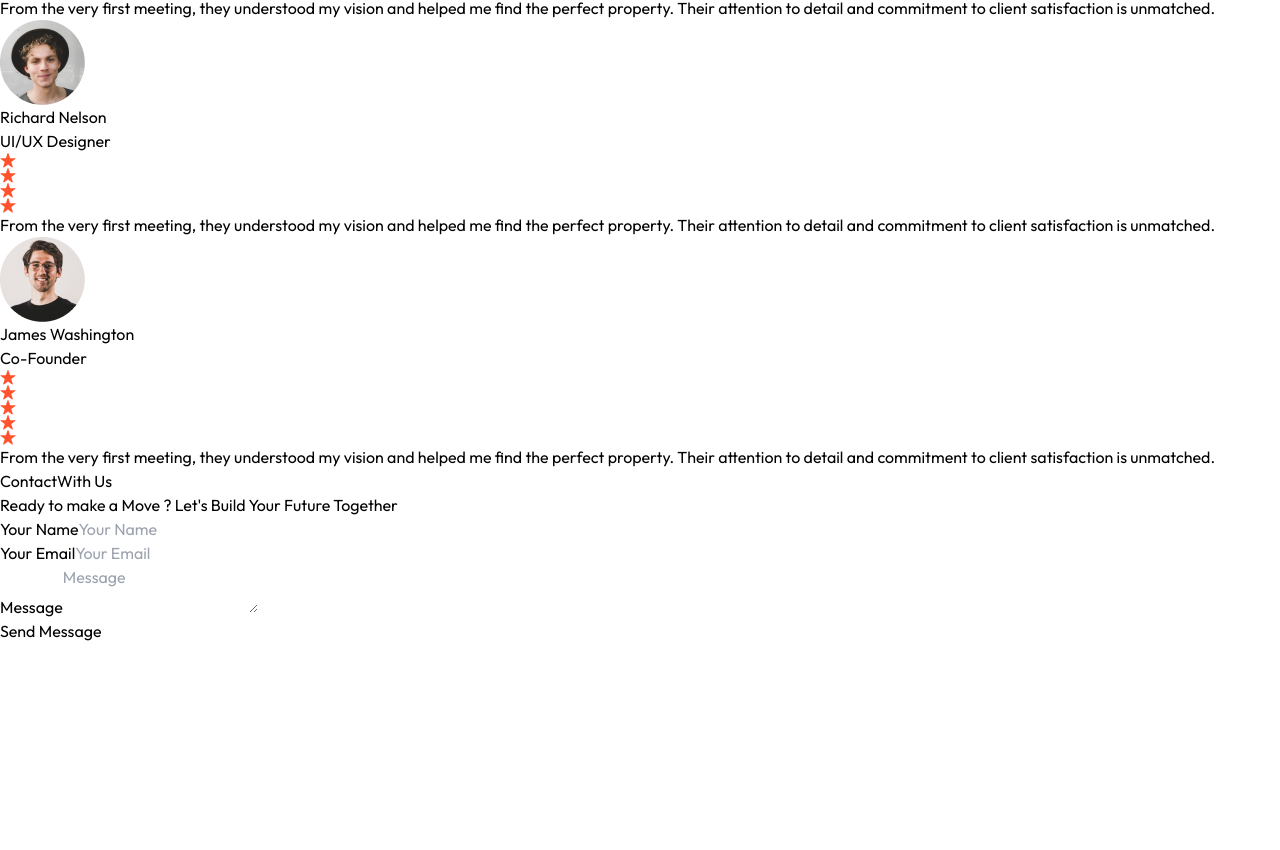
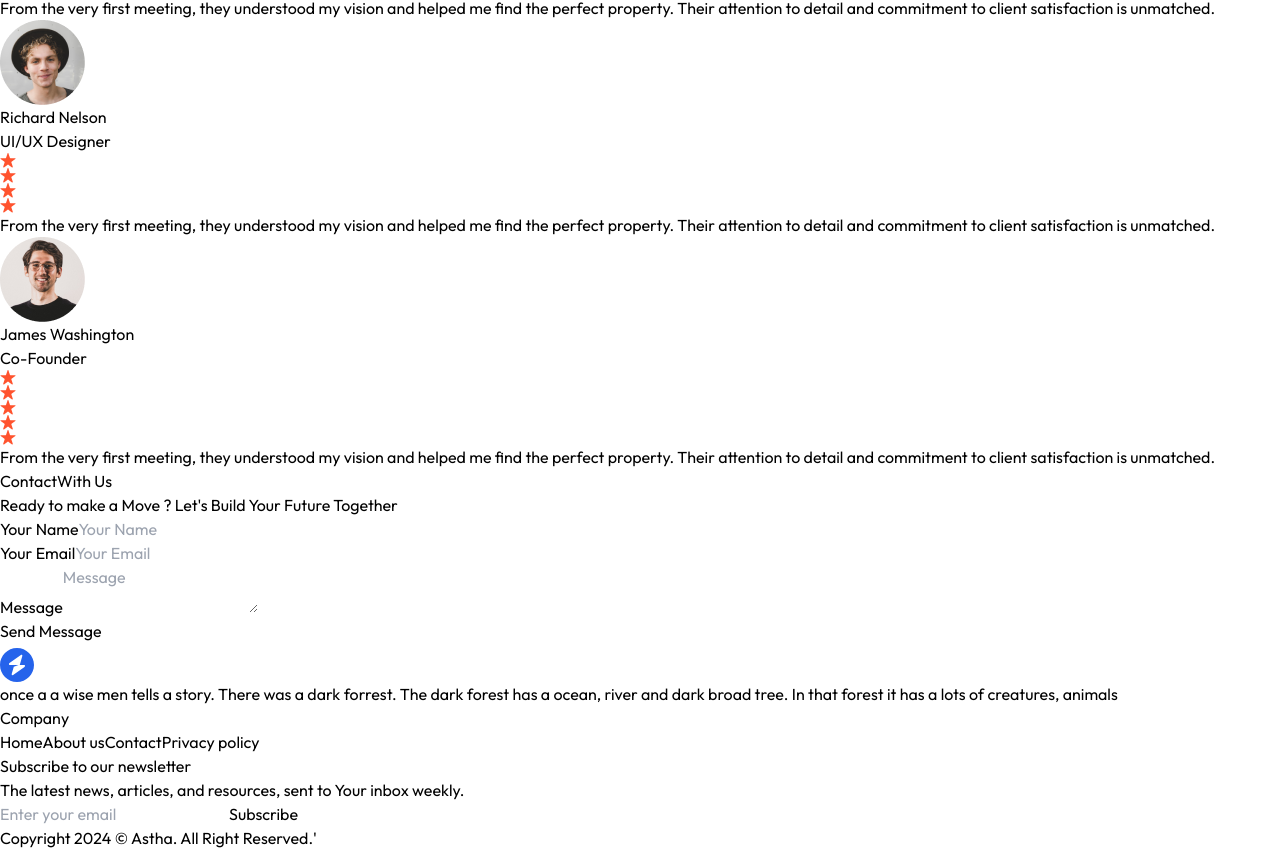
Before and after one commit to aasthathakor/Real---Estate, a React (Vite) app: page / in a window 1280 px wide. Shown: the part 6080-6930 px from the top of the page. Before the commit the page ends 6723 px from the top, so only its background shows below. Built offline with nearby package versions, Linux system fonts and the light colour scheme.

Commit message:
Last Commit

```diff
--- a/package.json
+++ b/package.json
@@ -10,6 +10,7 @@
     "preview": "vite preview"
   },
   "dependencies": {
+    "framer-motion": "^11.13.1",
     "react": "^18.3.1",
     "react-dom": "^18.3.1",
     "react-toastify": "^10.0.6"
--- a/src/App.jsx
+++ b/src/App.jsx
@@ -6,6 +6,7 @@
 import Contact from './components/Contact'
 import { ToastContainer} from 'react-toastify';
 import 'react-toastify/dist/ReactToastify.css';
+import Footer from './components/Footer'
 
 const App = () => {
   return (
@@ -16,6 +17,7 @@
  <Projects />
  <Testimonials />
  <Contact />
+ <Footer />
   </div>
 
 
--- a/src/components/About.jsx
+++ b/src/components/About.jsx
@@ -1,9 +1,15 @@
 import React from 'react'
 import { assets} from '../assets/assets'
+import { motion } from 'framer-motion'
 
 const About = () => {
   return (
-    <div className='flex flex-col items-center justify-center container mx-auto p-14 md:px-20
+    <motion.div
+    initial = {{opacity: 0, x:100}}
+      transition={{duration: 1}}
+      whileInView={{opacity: 1, x:0}}
+      viewport={{once: true}}
+     className='flex flex-col items-center justify-center container mx-auto p-14 md:px-20
      lg:px-32 w-full overflow-hidden' id='About'>
     <h1 className=' text-2xl sm:text-4xl font-bold mb-2'>About
     <span className=' underline underline-offset-4 decoration-1 under font-light'>Our Brand</span></h1>
@@ -36,7 +42,7 @@
     </div>
 
     </div>
-    </div>
+    </motion.div>
   )
 }
 
--- a/src/components/Contact.jsx
+++ b/src/components/Contact.jsx
@@ -1,3 +1,4 @@
+import { motion } from 'framer-motion';
 import React from 'react'
 import { toast } from 'react-toastify';
 
@@ -33,7 +34,12 @@
 
 
   return (
-    <div className=' text-center p-6 py-20 lg:px-32 w-full overflow-hidden' id='Contact'>
+    <motion.div
+    initial = {{opacity: 0, x:-200}}
+      transition={{duration: 1.5}}
+      whileInView={{opacity: 1, x:0}}
+      viewport={{once: true}}
+     className=' text-center p-6 py-20 lg:px-32 w-full overflow-hidden' id='Contact'>
      <h1 className='text-2xl sm:text-4xl font-bold mb-2 text-center'>Contact<span className=' underline
     underline-offset-4 decoration-1 under font-light'>With Us</span></h1>
     <p className=' text-center text-gray-500 mb-12 max-w-80 mx-auto'>Ready to make a Move ? Let's Build Your Future Together</p>
@@ -64,7 +70,7 @@
     </button>
     </form>
 
-    </div>
+    </motion.div>
   )
 }
 
--- /dev/null
+++ b/src/components/Footer.jsx
@@ -0,0 +1,43 @@
+import React from 'react'
+import { assets } from '../assets/assets'
+
+const Footer = () => {
+  return (
+    <div className=' pt-10 px-4 md:px-20 lg:px-32 bg-gray-900 w-full overflow-hidden' id='Footer'>
+        <div className=' container mx-auto flex flex-col md:flex-row justify-between items-start'>
+            <div className=' w-full md:w-1/3 mb-8 md:mb-0'>
+                <img src={assets.logo_dark} alt='' />
+                <p className=' text-gray-400 mt-4'>once a a wise men tells a story. There was a dark forrest. The dark forest has a ocean, river and dark broad tree.
+                In that forest it has a lots of creatures, animals</p>
+            </div>
+            <div className=' w-full md:w-1/5 mb-8 md:mb-0'>
+                <h3 className=' text-white text-lg font-bold mb-4'>Company</h3>
+                <ul className=' flex flex-col gap-2 text-gray-400'>
+                    <a href='#Header' className=' hover:text-white'>Home</a>
+                    <a href='#About' className=' hover:text-white'>About us</a>
+                    <a href='#Contact' className=' hover:text-white'>Contact</a>
+                    <a href='#' className=' hover:text-white'>Privacy policy</a>
+
+                </ul>
+            </div>
+            <div className=' w-full md:w-1/3'>
+            <h3 className=' text-white text-lg font-bold mb-4'>Subscribe to our newsletter</h3>
+            <p className=' text-gray-400 mb-4 max-w-80'>The latest news, articles, and resources, sent to Your inbox weekly.</p>
+<div className=' flex gap-2'>
+    <input type='email' placeholder='Enter your email' className=' p-2 rounded bg-gray-800 text-gray-400 border
+    border-gray-700 focus:outline-none w-full md:w-auto'/>
+    <button className=' py-2 px-4 rounded bg-blue-500 text-white'>Subscribe</button>
+
+    </div>
+
+    </div>
+
+        </div>
+        <div className='border-t-2 border-gray-700 py-4 mt-10 text-center text-gray-500'>
+            Copyright 2024  ©  Astha. All Right Reserved.'
+        </div>
+    </div>
+  )
+}
+
+export default Footer
--- a/src/components/Header.jsx
+++ b/src/components/Header.jsx
@@ -1,6 +1,7 @@
 import React from 'react';
 import Navbar from './Navbar';
 import headerImage from '../assets/header_img.png';
+import { motion } from 'framer-motion';
 
 const Header = () => {
   return (
@@ -9,7 +10,12 @@
       style={{ backgroundImage: `url(${headerImage})` }} id="Header">
       <Navbar />
 
-      <div className=' container text-center mx-auto py-4 px-6 md:px-20 lg:px-32 text-white'>
+      <motion.div
+      initial = {{opacity: 0, y:100}}
+      transition={{duration: 1.5}}
+      whileInView={{opacity: 1, y:0}}
+      viewport={{once: true}}
+       className=' container text-center mx-auto py-4 px-6 md:px-20 lg:px-32 text-white'>
         <h2 className=' text-5xl sm:text-6xl md:text-[82px] inline-block max-w-3xl font-semibold pt-20'>Explore homes that fit your dreams</h2>
         <div className=' space-x-6 mt-16'>
             <a href='#Projects' className='border border-white px-8 py-3 rounded'>Projects</a>
@@ -17,7 +23,7 @@
 
         </div>
 
-      </div>
+      </motion.div>
     </div>
   );
 };
--- a/src/components/Projects.jsx
+++ b/src/components/Projects.jsx
@@ -1,5 +1,6 @@
 import React, { useEffect, useState } from 'react'
 import { assets, projectsData } from '../assets/assets'
+import { motion } from 'framer-motion';
 
 const Projects = () => {
 
@@ -29,7 +30,12 @@
 
 
   return (
-    <div className=' container mx-auto py-4 pt-20 px-6 md:px-20 lg:px-32 my-20 w-full overflow-hidden' id='Projects'>
+    <motion.div
+    initial = {{opacity: 0, x:-200}}
+      transition={{duration: 1}}
+      whileInView={{opacity: 1, x:0}}
+      viewport={{once: true}}
+     className=' container mx-auto py-4 pt-20 px-6 md:px-20 lg:px-32 my-20 w-full overflow-hidden' id='Projects'>
     <h1 className=' text-2xl sm:text-4xl font-bold mb-2 text-center'>Projects<span className=' underline underline-offset-4
     decoration-1 under font-light'>Completed</span></h1>
     <p className=' text-center text-gray-500 mb-8 max-w-80 mx-auto'>Crafting Spaces, Building Legacies-Explore Our Portfolio</p>
@@ -68,7 +74,7 @@
     </div>
 
     </div>
-    </div>
+    </motion.div>
   )
 }
 
--- a/src/components/Testimonials.jsx
+++ b/src/components/Testimonials.jsx
@@ -1,9 +1,15 @@
 import React from 'react'
 import { assets, testimonialsData } from '../assets/assets'
+import { motion } from 'framer-motion'
 
 const Testimonials = () => {
   return (
-    <div className=' container mx-auto py-10 lg:px-32 w-full overflow-hidden' id='Testimonials'>
+    <motion.div
+    initial = {{opacity: 0, x:100}}
+      transition={{duration: 1}}
+      whileInView={{opacity: 1, x:0}}
+      viewport={{once: true}}
+     className=' container mx-auto py-10 lg:px-32 w-full overflow-hidden' id='Testimonials'>
     <h1 className='text-2xl sm:text-4xl font-bold mb-2 text-center'>Customer<span className=' underline
     underline-offset-4 decoration-1 under font-light'>Testimonials</span></h1>
     <p className=' text-center text-gray-500 mb-12 max-w-80 mx-auto'>Real Stories from those
@@ -28,7 +34,7 @@
 
     </div>
 
-    </div>
+    </motion.div>
   )
 }
 
```
Also changed, not shown: 1 other file (tests, documents, lock files or other folders).
